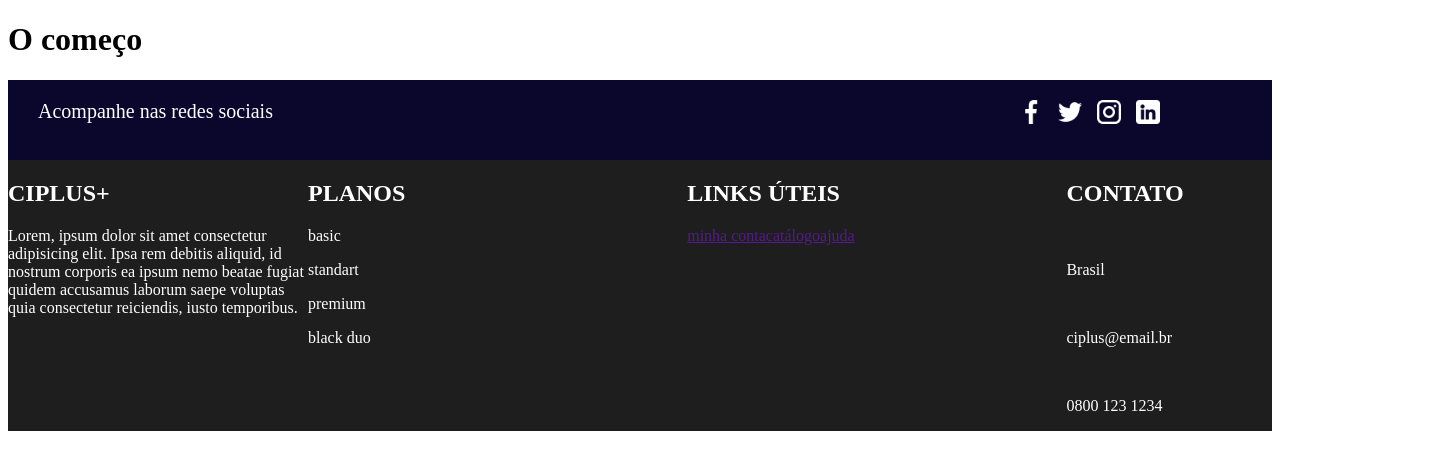
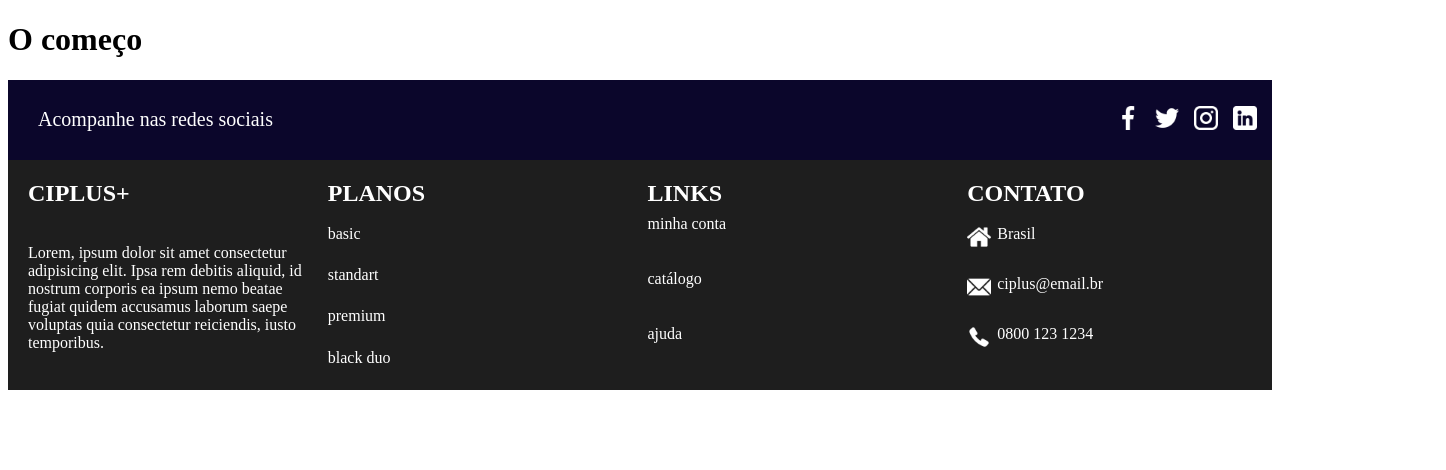
Before and after one commit to GustavoVieiraDeAraujo/Ciplus-Front-End, a React (Vite) app: page / in a window 1280 px wide. Shown: the top 470 px of the page, 1446 px wide, since content can reach past the window. Built offline with nearby package versions, Linux system fonts and the light colour scheme.

Commit message:
Feito todo o Layout com arquivo CSS

```diff
--- a/src/components/footer/Footer.jsx
+++ b/src/components/footer/Footer.jsx
@@ -4,12 +4,15 @@ import ImgFace from "../../assets/img/facebook.png"
 import ImgTwitter from "../../assets/img/twitter.png"
 import ImgInsta from "../../assets/img/instagram.png"
 import ImgLink from "../../assets/img/linkedin.png"
+import Home from "../../assets/img/casa.png"
+import Tel from "../../assets/img/telefone.png"
+import Email from "../../assets/img/e-mail.png"
 
 
 export function Footer() {
     return (
-        <div style={footerContent} className="footer-content">
-            <div style={footerTop} className="footer-top">
+        <div  className="footer-content">
+            <div  className="footer-top">
                 <div className="social-text">
                     <p>Acompanhe nas redes sociais</p>
                 </div>
@@ -42,7 +45,7 @@ export function Footer() {
                     <p>black duo</p>
                 </div>
                 <div className="links">
-                    <h2>LINKS ÚTEIS</h2>
+                    <h2>LINKS</h2>
                     <a href="">minha conta</a>
                     <a href="">catálogo</a>
                     <a href="">ajuda</a>
@@ -50,15 +53,15 @@ export function Footer() {
                 <div className="contact">
                     <h2>CONTATO</h2>
                     <div className="locate">
-                        <img src="" alt="" />
+                        <img src={Home} alt="" />
                         <p>Brasil</p>
                     </div>
                     <div className="email">
-                        <img src="" alt="" />
+                        <img src={Email} alt="" />
                         <p>ciplus@email.br</p>
                     </div>
                     <div className="tel">
-                        <img src="" alt="" />
+                        <img src={Tel} alt="" />
                         <p>0800 123 1234</p>
                     </div>
                 </div>
--- a/src/components/footer/Styles.jsx
+++ b/src/components/footer/Styles.jsx
@@ -6,11 +6,14 @@ export const footerContent = {
     height: "300px",
 }
 export const footerTop = {
+    paddingTop: "50px",
+    display: "grid",
     backgroundColor: "#0B062B",
-    color: "#fff",
-    padding: 0,
-    margin: 0,
-    width: "100%",
-    height: "60px",
-    paddingTop: "20px"
+    height: "100px",
+    gridTemplateColumns: "1fr auto"
 }
+export const socialText = {
+    fontSize: "20px",
+    paddingLeft: "30px",
+    margin: "0px"
+}
--- a/src/components/footer/style.css
+++ b/src/components/footer/style.css
@@ -1,16 +1,19 @@
 .footer-content {
-    background-color: rgb(21, 22, 22);
     color: #fff;
     padding: 0;
     margin: 0;
     width: 100%;
+    display: grid;
+    grid-template-rows: 80px auto;
 }
 .footer-top {
-    padding-top: 50px;
     display: grid;
     background-color: #0B062B;
-    grid-template-columns: 80% 160px;
-    height: 100px;
+    height: 80px;
+    grid-template-columns: 1fr auto;
+}
+.footer-top div {
+    align-self: center;
 }
 .social-text p {
     font-size: 20px;
@@ -26,5 +29,63 @@
 .footer-main {
     background-color: #1E1E1E;
     display: grid;
-    grid-template-columns: 300px 30% 30% 30%;
+    width: 100%;
+    column-gap: 15px;
+    grid-template-columns: 1fr 1fr 1fr 1fr;
+    height: 230px;
 }
+.footer-main h2 {
+    margin: 0;
+    margin-top: 20px;
+}
+.company {
+    display: grid;
+    margin-left: 20px;
+}
+.company p {
+    margin: 0;
+}
+.plans {
+    display: grid;
+}
+.plans p {
+    margin: 0;
+    margin-bottom: 5px;
+}
+.links {
+    display: grid;
+    grid-template-rows: 20px 20px 20px;
+    row-gap: 35px;
+}
+.links a {
+    text-decoration: none;
+    color: #fff;
+    margin: 0;
+    align-self: start;
+}
+.contact {
+    display: grid;
+    grid-template-rows: 50px 50px 50px;
+}
+.contact p {
+    margin: 0;
+    align-self: start;
+}
+.contact img {
+    width: 24px;
+}
+.contact div {
+    margin-top: 15px;
+}
+.locate {
+    display: grid;
+    grid-template-columns: 30px auto;
+}
+.email {
+    display: grid;
+    grid-template-columns: 30px auto;
+}
+.tel {
+    display: grid;
+    grid-template-columns: 30px auto;
+}
```
